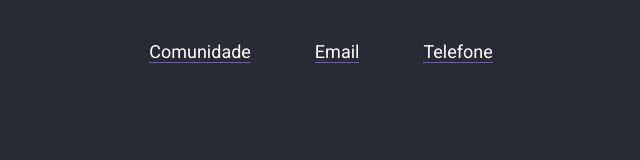
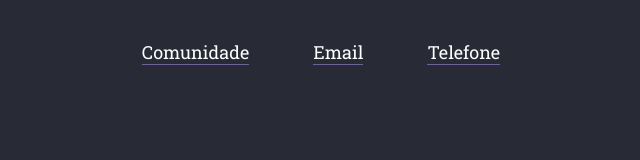
Before and after one commit to Anna-Beatriz/desafio_favicon, a plain HTML site: page index.html in a window 1280 px wide. Shown: the full height of the page, 319-959 px from the left. Drawn offline with Linux system fonts and the light colour scheme.

Commit message:
Desafio Favicon. Página com favicon e links: externo, mailto e tel. Font: Roboto Slab.

```diff
--- a/index.html
+++ b/index.html
@@ -3,13 +3,13 @@
     <head>
         <title>Rocketseat</title>
         <link rel="icon" href="../favicon/favicon.ico" type="image/x-icon" />
-        <link href="https://fonts.googleapis.com/css?family=Roboto&display=swap" rel="stylesheet">
+        <link href="https://fonts.googleapis.com/css?family=Roboto+Slab&display=swap" rel="stylesheet">
 
         <style>
 
             body {
                 background: #282A36;
-                font-family: 'Roboto', sans-serif;
+                font-family: 'Roboto Slab', serif;
             }
 
             header {
```
